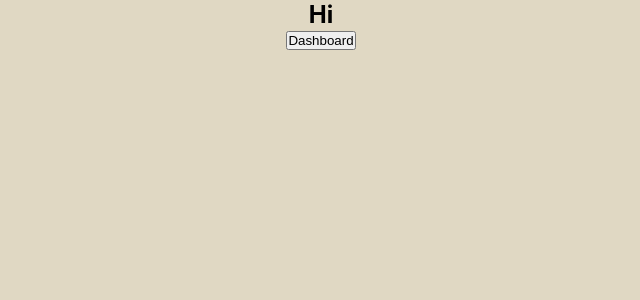
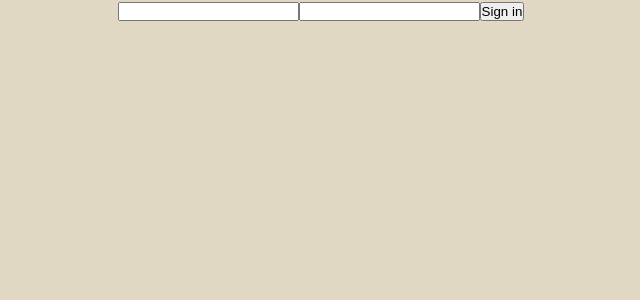
Before and after one commit to saehwan/Code_Bros_OneStep, a React (Create React App) app in the folder onestep/: page / in a window 1280 px wide. Shown: the top 300 px of the page, without its empty margins (319-959 px from the left). Built offline with nearby package versions, Linux system fonts and the light colour scheme.

Commit message:
Update login.js

```diff
--- a/onestep/src/screens/login.js
+++ b/onestep/src/screens/login.js
@@ -1,15 +1,63 @@
-import { useNavigate }  from 'react-router-dom';
+//import React, { useState } from 'react';
+import React, {useState} from 'react';
+import { BrowserRouter as Router, Route, Routes} from 'react-router-dom';
+//import LoginPage from './components/LoginPage';
 
-const Login = () => {
+//database Connection
+import { initializeApp } from "firebase/app";
+import { getAnalytics } from "firebase/analytics";
+import { auth, database } from "./firebase";
+import { getAuth, signInWithEmailAndPassword } from 'firebase/auth';
 
-    let navigate = useNavigate();
 
-    return (
-        <div>
-            <h2>Hi</h2>
-            <button onClick={() => navigate('/dashboard')}>Dashboard</button>
-        </div>
-    );
+function LoginPage(props) {
+  const [email, setEmail] = useState('');
+  const [password, setPassword] = useState('');
+  const [isSignedIn, setIsSignedIn] = useState(false);
+
+  function handleSubmit(event) {
+    event.preventDefault();
+    //props.onSignIn(email, password);
+    //handleSignIn(email, password);
+    props.onSignIn(email,password);
+  }
+
+  function handleSignIn(email, password) {
+    const auth = getAuth();
+    signInWithEmailAndPassword(auth, email, password)
+      .then((userCredential) => {
+        // Sign-in successful
+        const user = userCredential.user;
+        console.log(`Signed in as ${user.email}`);
+        // call the onSignIn callback function to update the app state
+        setIsSignedIn(true);
+      })
+      .catch((error) => {
+        // Sign-in failed
+        const errorCode = error.code;
+        const errorMessage = error.message;
+        console.log(`Sign-in failed: ${errorCode} ${errorMessage}`);
+      });
+  }
+
+
+  return (
+    <div>
+      <form onSubmit={handleSubmit}>
+        <input
+          type="email"
+          value={email}
+          onChange={(event) => setEmail(event.target.value)}
+        />
+        <input
+          type="password"
+          value={password}
+          onChange={(event) => setPassword(event.target.value)}
+        />
+        <button type="submit">Sign in</button>
+      </form>
+    </div>
+  );
 }
 
-export default Login;
+export default LoginPage;
```
